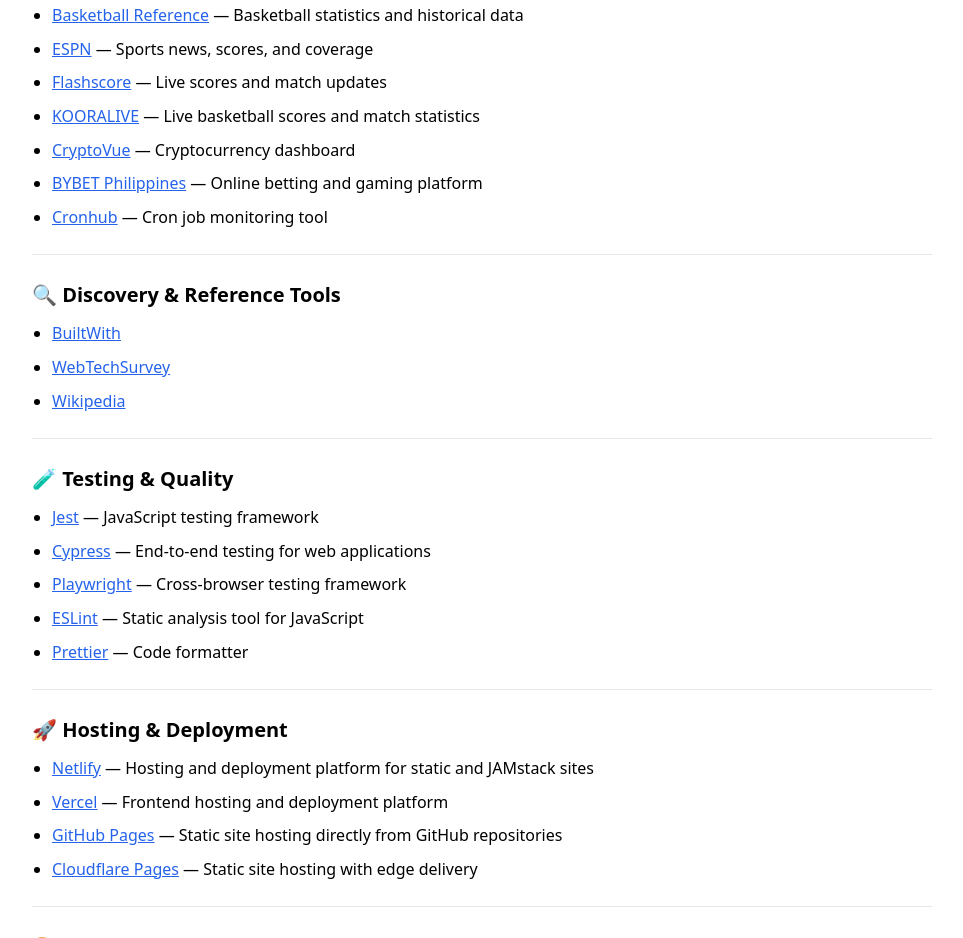
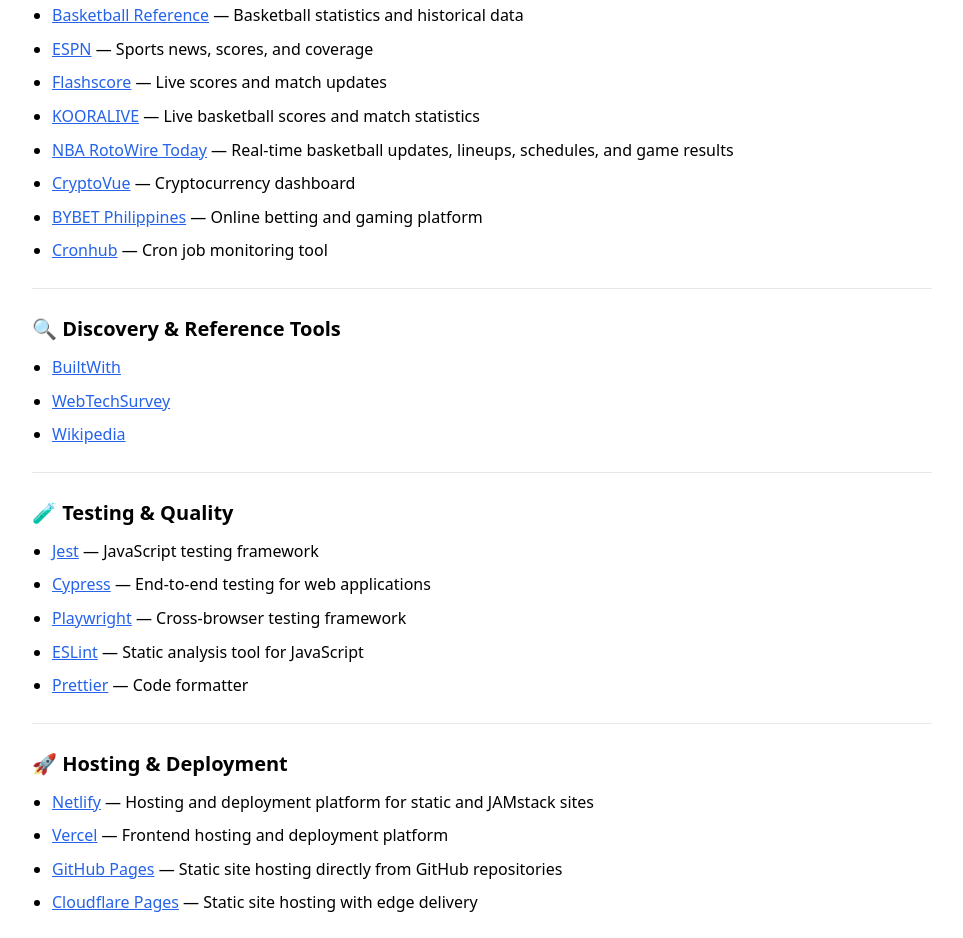
Before and after one commit to gph-phoebe/online-platform-resources, a plain HTML site: page index.html in a window 1280 px wide. Shown: the part 1572-2510 px from the top of the page, without its empty margins (158-1121 px from the left). Drawn offline with Linux system fonts and the light colour scheme.

Commit message:
[add] rotowire

```diff
--- a/index.html
+++ b/index.html
@@ -96,6 +96,7 @@
       <li><a href="https://www.espn.com">ESPN</a> — Sports news, scores, and coverage</li>
       <li><a href="https://www.flashscore.com">Flashscore</a> — Live scores and match updates</li>
       <li><a href="https://www.kooralive.ph/">KOORALIVE</a> — Live basketball scores and match statistics</li>
+      <li><a href="https://rotowire.ph/">NBA RotoWire Today</a> — Real-time basketball updates, lineups, schedules, and game results</li>
       <li><a href="https://cryptovue.co">CryptoVue</a> — Cryptocurrency dashboard</li>
       <li><a href="https://www.bybetph.com">BYBET Philippines</a> — Online betting and gaming platform</li>
       <li><a href="https://cronhub.io">Cronhub</a> — Cron job monitoring tool</li>
```
Also changed, not shown: 1 other file.
